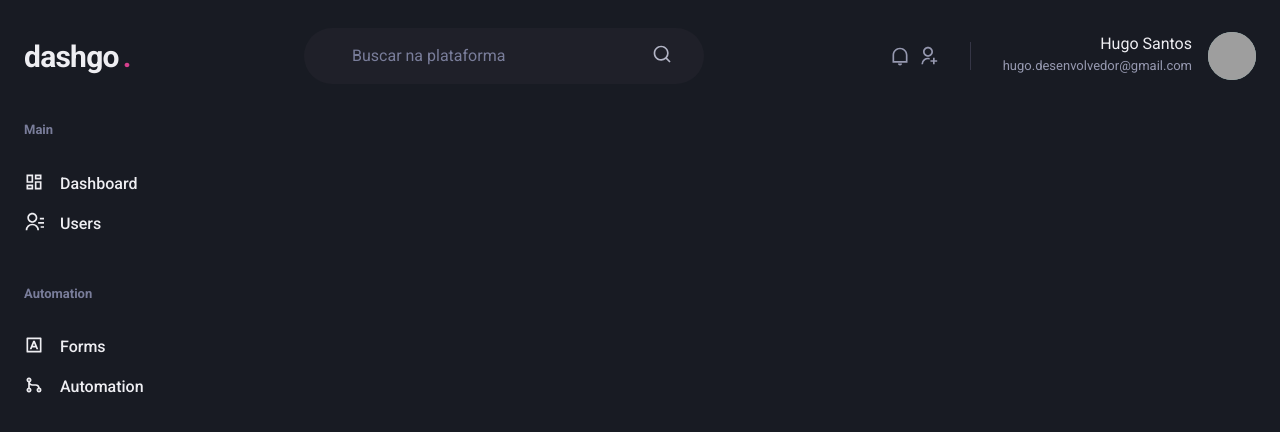
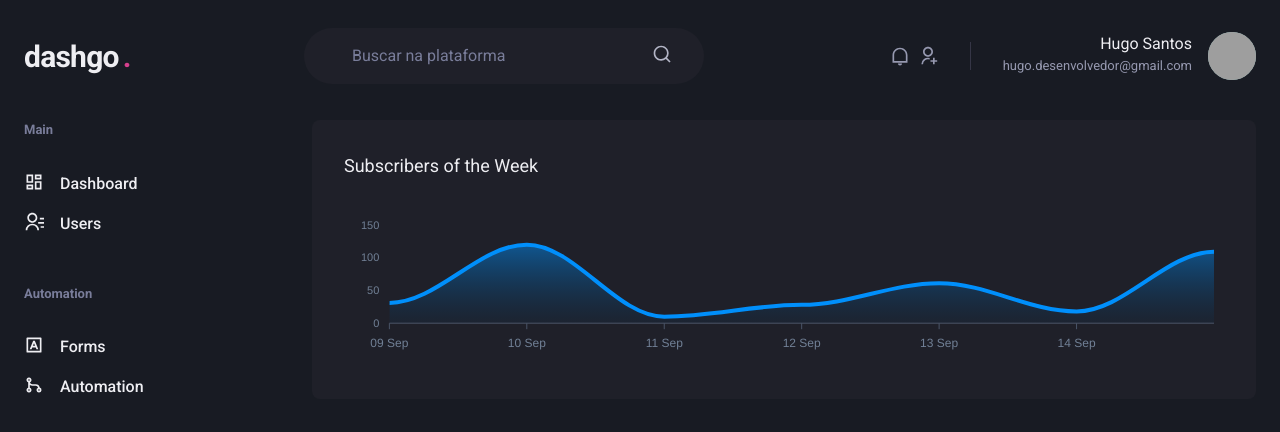
Before and after one commit to hugo-desenvolvedor/dashgo-reactjs, a Next.js app: page /dashboard in a window 1280 px wide. Shown: the top 432 px of the page. Built offline with nearby package versions, Linux system fonts and the light colour scheme; grey boxes are pictures that could not be loaded.

Commit message:
feat: add grid and chart to the dashboard

```diff
--- a/package.json
+++ b/package.json
@@ -13,9 +13,11 @@
     "@chakra-ui/react": "^1.6.7",
     "@emotion/react": "^11.4.1",
     "@emotion/styled": "^11.3.0",
+    "apexcharts": "^3.28.1",
     "framer-motion": "^4.1.17",
     "next": "11.1.2",
     "react": "17.0.2",
+    "react-apexcharts": "^1.3.9",
     "react-dom": "17.0.2",
     "react-icons": "^4.2.0"
   },
--- a/src/pages/dashboard.tsx
+++ b/src/pages/dashboard.tsx
@@ -1,6 +1,69 @@
 import { Header } from '../components/Header'
 import { Sidebar } from '../components/Sidebar'
-import { Flex } from '@chakra-ui/react'
+import { Box, Flex, SimpleGrid, Text, theme } from '@chakra-ui/react'
+import dynamic from 'next/dynamic'
+import { ApexOptions } from 'apexcharts';
+
+
+// Load the component dinamically
+const Chart = dynamic( () => import('react-apexcharts'), {
+    ssr: false
+})
+
+const options: ApexOptions = {
+    chart: {
+        toolbar: {
+            show: false,
+        },
+        zoom: {
+            enabled: false,
+        },
+        foreColor: theme.colors.gray[500],
+    },
+    grid: {
+        show: false,
+    },
+    dataLabels: {
+        enabled: false,
+    },
+    tooltip: {
+        enabled: false
+    },
+    xaxis: {
+        type: "datetime",
+        axisBorder: {
+            color: theme.colors.gray[600]
+        },
+        axisTicks: {
+            color: theme.colors.gray[600]
+        },
+        categories: [
+            '2021-09-09T00:00:00.000Z',
+            '2021-09-10T00:00:00.000Z',
+            '2021-09-11T00:00:00.000Z',
+            '2021-09-12T00:00:00.000Z',
+            '2021-09-13T00:00:00.000Z',
+            '2021-09-14T00:00:00.000Z',
+            '2021-09-15T00:00:00.000Z',
+        ]
+    },
+    fill: {
+        opacity: 0.3,
+        type: 'gradient',
+        gradient: {
+            shade: 'dark',
+            opacityFrom: 0.7,
+            opacityTo: 0.3,
+        }
+    }
+};
+
+const series = [
+    {
+        name: 'series1',
+        data: [31, 120, 10, 28, 61, 18, 109]
+    }
+];
 
 export default function Dashboard() {
     return (
@@ -9,6 +72,18 @@
 
             <Flex width="100%" my="6" maxWidth={1480} mx="auto" px="6">
                 <Sidebar />
+
+                <SimpleGrid flex="1" gap="4" minChildWidth="320px" align="flex-start">
+                    <Box
+                        p="8"
+                        bg="gray.800"
+                        borderRadius={8}
+                        pb="4"
+                    >
+                        <Text fontSize="lg" mb="4">Subscribers of the Week</Text>
+                        <Chart options={options} series={series} type="area" height={160}></Chart>
+                    </Box>
+                </SimpleGrid>
             </Flex>
         </Flex>
     )
```
Also changed, not shown: 2 other files (tests, documents, lock files or other folders).
